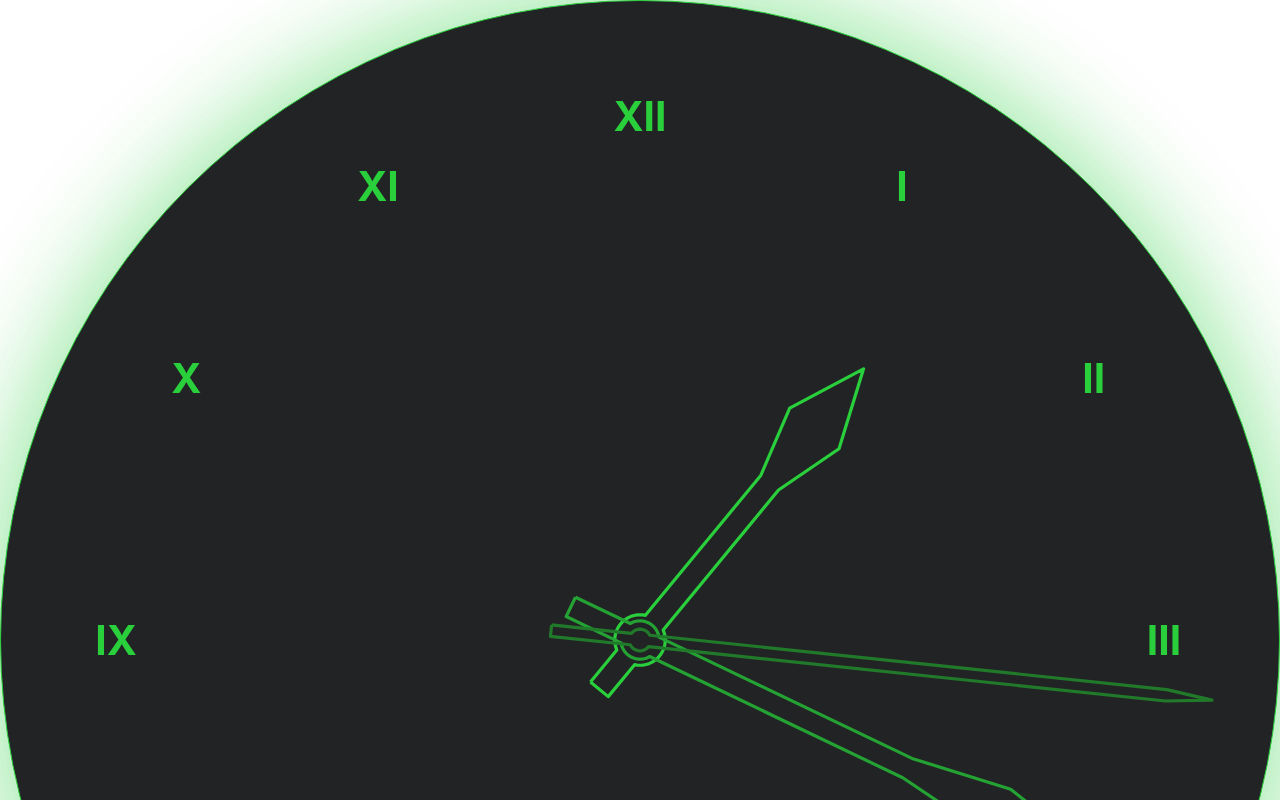
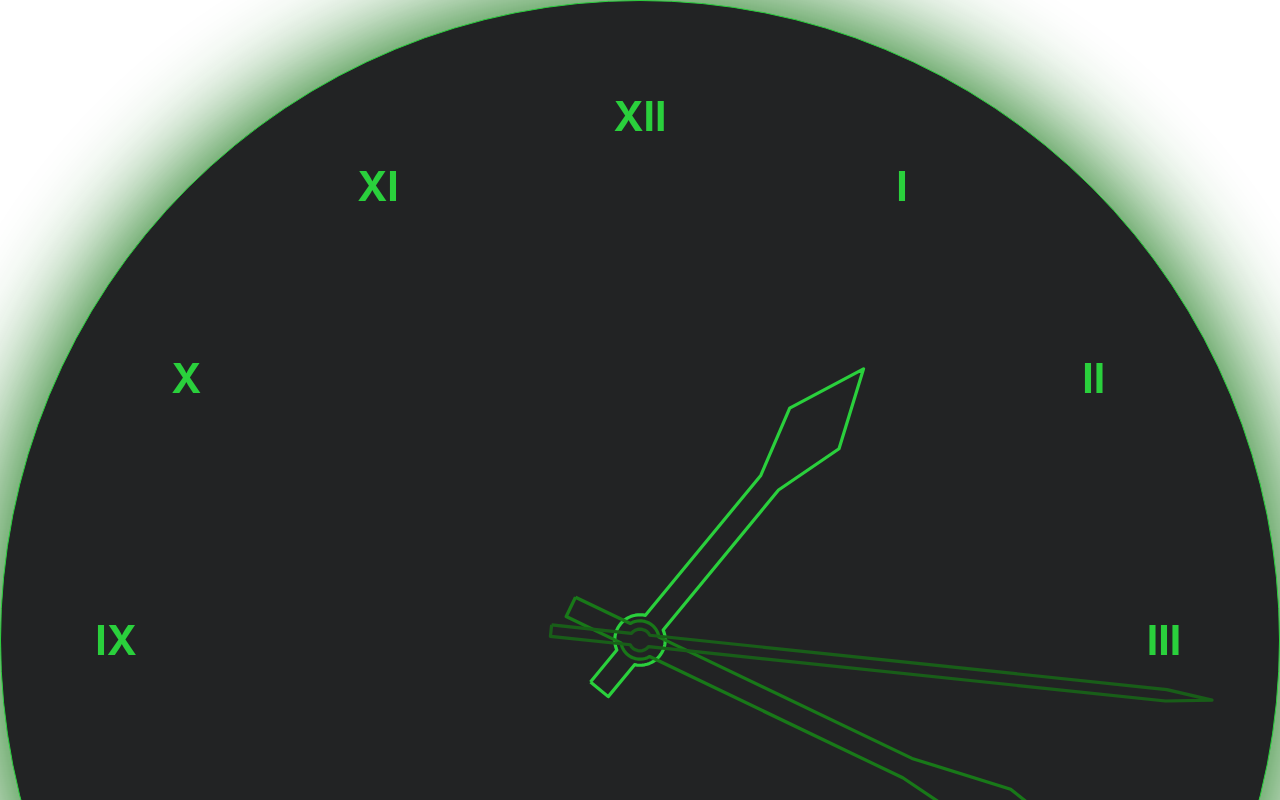
Before and after one commit to JustKardi/chrono, a SvelteKit app: page / in a window 1280 px wide. Shown: the top 800 px of the page. Built offline with nearby package versions, Linux system fonts and the light colour scheme.

Commit message:
refactored with css variables and relative colors

```diff
--- a/src/lib/components/Clock.svelte
+++ b/src/lib/components/Clock.svelte
@@ -98,10 +98,10 @@
 
 <style>
     .clock {
-        background-color: #0b0c0d;
+        background-color: var(--bg1);
         border-radius: 100%;
-        border: 0.1rem solid #13cb28;
-        box-shadow: 0px 0px 100px 10px rgba(19, 203, 40, 0.5);
+        border: 0.1rem solid var(--primary);
+        box-shadow: 0px 0px 100px 10px var(--secondary);
         pointer-events: none;
         opacity: 0.9;
         transition: opacity 0.1s ease-out;
@@ -110,19 +110,19 @@
         transform: rotate(-90deg);
     }
     .hour_svg {
-        stroke: #13cb28;
+        stroke: var(--primary);
         animation-delay: 0.1s;
     }
     .minute_svg {
-        stroke: #0d981d;
+        stroke: var(--secondary);
         animation-delay: 0.3s;
     }
     .second_svg {
-        stroke: #096c14;
+        stroke: var(--tertiary);
         animation-delay: 0.5s;
     }
     .clock-hands text {
-        fill: #13cb28;
+        fill: var(--text);
         font-size: 0.5vw;
         font-weight: bold;
 
@@ -133,7 +133,7 @@
 
         transform: rotate(90deg);
 
-        box-shadow: 0px 0px 20px 3px #0b0c0d;
+        box-shadow: 0px 0px 20px 3px var(--bg);
     }
     .clock-hands polygon {
         stroke-dasharray: 100;
--- a/src/routes/layout.css
+++ b/src/routes/layout.css
@@ -1 +1,9 @@
 @import 'tailwindcss';
+
+:root {
+    --bg1: #0b0c0d;
+    --primary: #13cb28;
+    --secondary: oklch(from var(--primary) calc(l - 0.3) c h);
+    --tertiary: oklch(from var(--primary) calc(l - 0.4) c h);
+    --text: var(--primary)
+}
```
